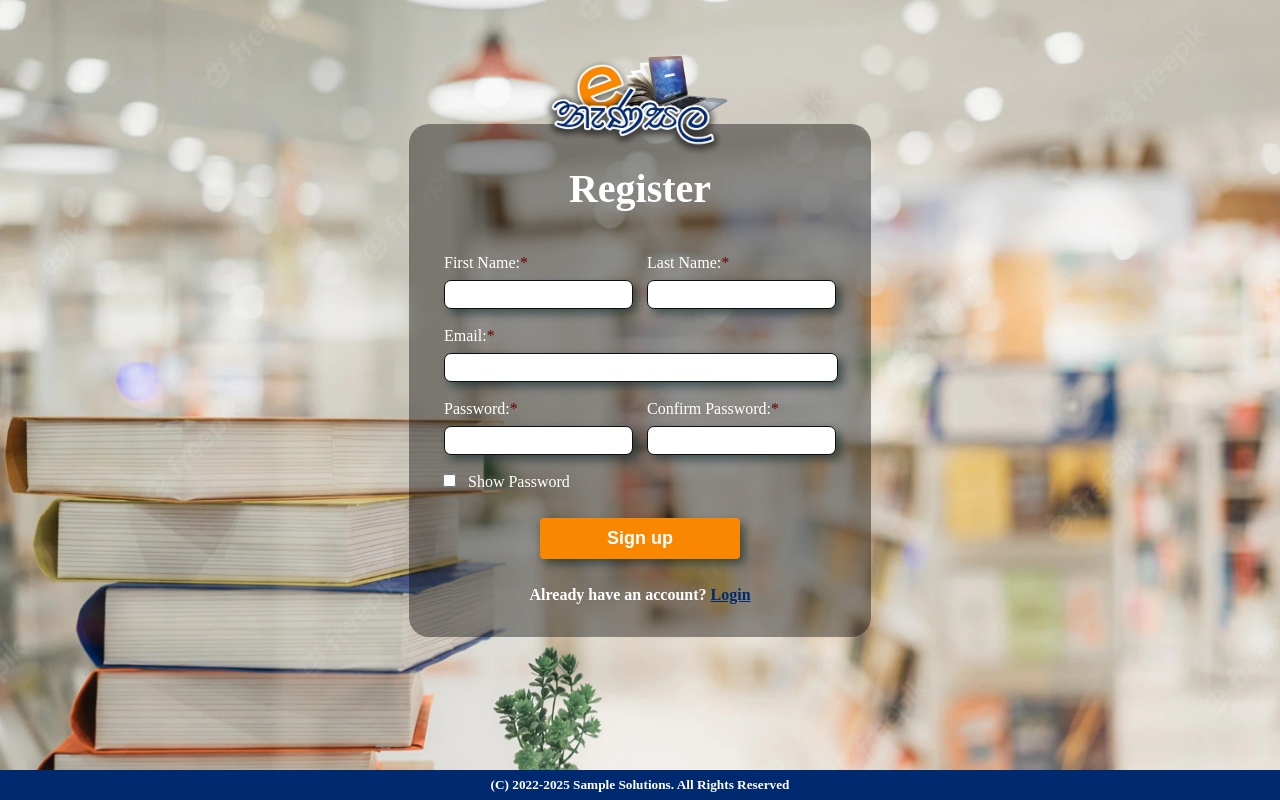
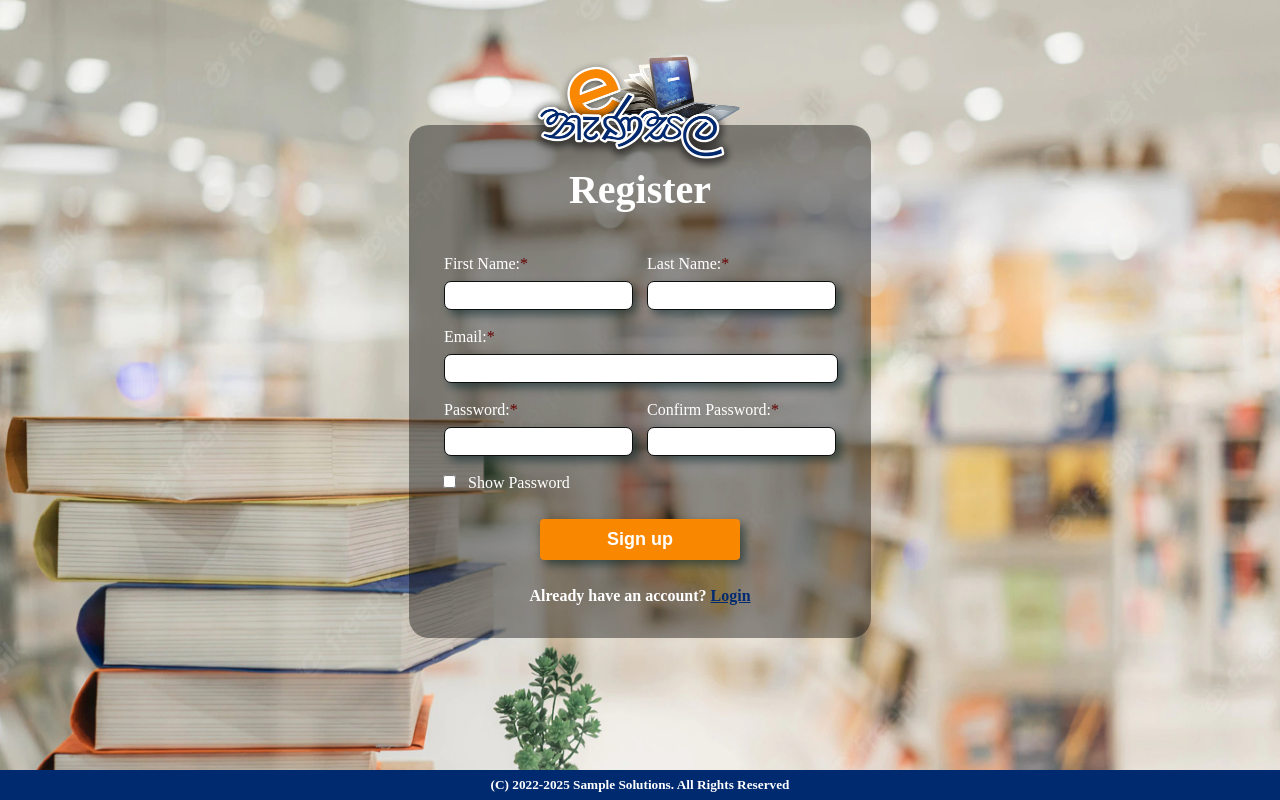
Before and after one commit to SandupaAbeywardana/Library-Management-System, a PHP site: page /html/register.html in a window 1280 px wide. Run offline with PHP 8.4, Linux system fonts and the light colour scheme.

Commit message:
logo css

```diff
--- a/css/login.css
+++ b/css/login.css
@@ -43,7 +43,7 @@ a:focus {
 
 #logo
 {
-    width: 235px;
+    width: 270px;
     z-index: 1;
 }
 
@@ -66,7 +66,7 @@ a:focus {
     align-items: center;
     color: white;
     position: relative;
-    top: -30px;
+    top: -45px;
     z-index: 0;
 }
 
--- a/css/register.css
+++ b/css/register.css
@@ -38,7 +38,7 @@ a:focus {
 }
 
 #logo{
-    width: 235px;
+    width: 270px;
     z-index: 1;
 }
 
@@ -48,7 +48,7 @@ a:focus {
     align-items: center;
     color: white;
     position: relative;
-    top: -30px;
+    top: -45px;
     z-index: 0;
 }
 
```
